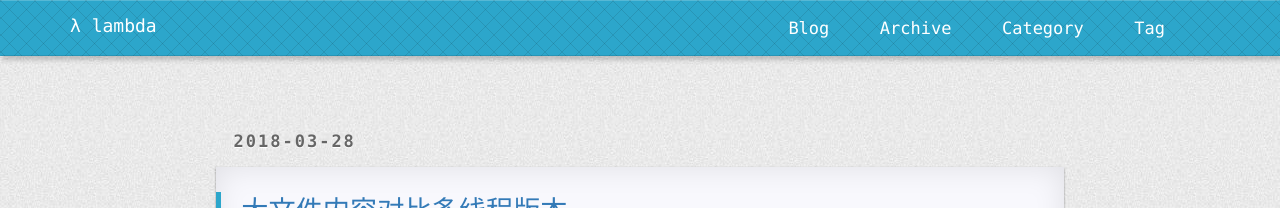
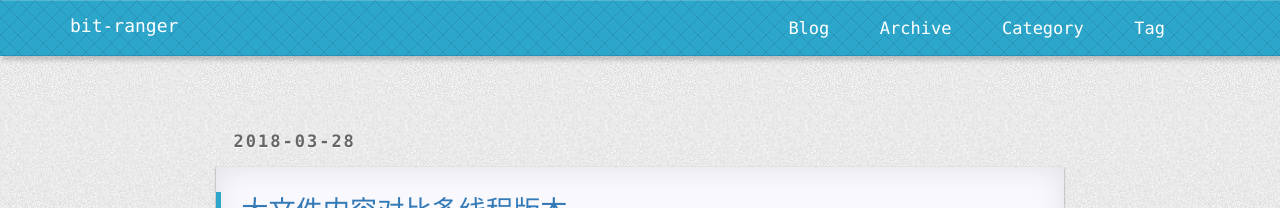
Before and after one commit to bit-ranger/blog, a Jekyll site: the page built from index.html, in a window 1280 px wide and 900 px high. Shown: the top 208 px of the window. Built offline with Jekyll 4.4.1, drawn with Linux system fonts in a browser that asks for light colours; nearby versions of some CDN libraries; the list of posts is cut into pages by our own code; comment, search, counter and statistics services are not loaded; a style sheet for code colours, icons or effects is not loaded.

Commit message:
change site title

```diff
--- a/_config.yml
+++ b/_config.yml
@@ -25,7 +25,7 @@ defaults:
 
 
 
-title: "λ lambda"
+title: "bit-ranger"
 email: sincerebravefight@gmail.com
 description: ""
 github:
```
